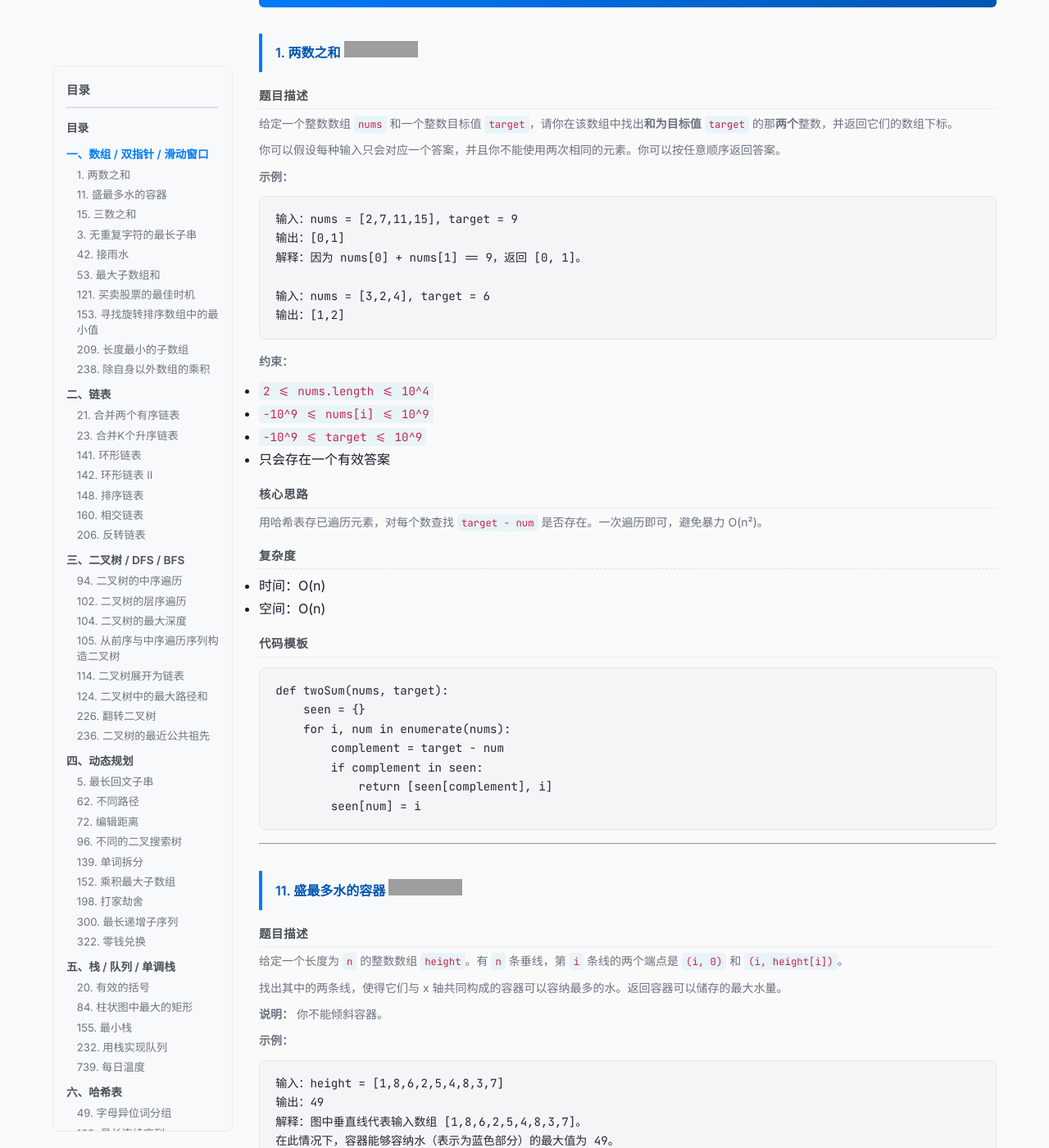
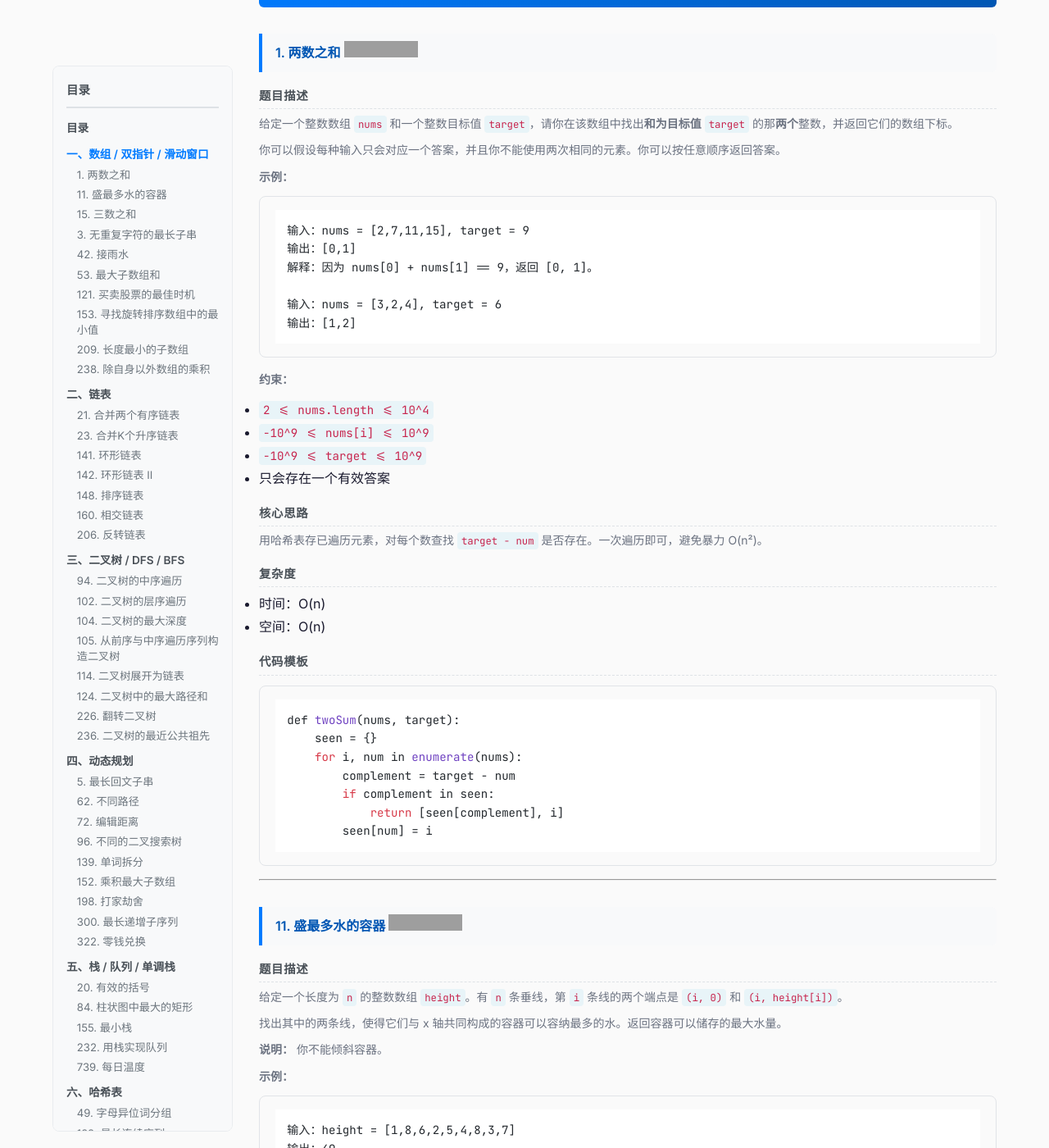
Before and after one commit to chengenbao/chengenbao.github.io, a Jekyll site: the page built from notes/leetcode-top100.md, in a window 1280 px wide and 1400 px high, scrolled down 809 px. Shown: the whole window at 82% size. Built offline with Jekyll 4.4.1, drawn with Linux system fonts in a browser that asks for light colours; nearby versions of some CDN libraries; some of the changed text lies outside the part shown; grey boxes are pictures that could not be loaded.

Commit message:
fix: add highlight.js for code syntax highlighting in note layout

```diff
--- a/_layouts/note.html
+++ b/_layouts/note.html
@@ -16,7 +16,11 @@
       </div>
     </main>
     {% include footer.html %}
-    <style>
+    <link rel="stylesheet" href="https://cdnjs.cloudflare.com/ajax/libs/highlight.js/11.9.0/styles/github.min.css">
+    <script src="https://cdnjs.cloudflare.com/ajax/libs/highlight.js/11.9.0/highlight.min.js"></script>
+    <script src="https://cdnjs.cloudflare.com/ajax/libs/highlight.js/11.9.0/languages/python.min.js"></script>
+    <script>hljs.highlightAll();</script>
+        <style>
       /* ===== Note Layout ===== */
       .note-layout {
         display: flex;
@@ -101,12 +105,10 @@
       .note-body h3 .hard  { background:#dc3545; color:#fff; font-size:0.72rem; padding:2px 7px; border-radius:12px; margin-left:6px; font-weight:600; vertical-align:middle; }
       /* ===== Code Blocks ===== */
       .note-body pre {
-        background: #f4f5f7;
-        color: #24292e;
         border-radius: 8px;
-        padding: 1rem 1.2rem;
+        padding: 1rem 1.2rem !important;
         overflow-x: auto;
-        font-size: 0.88rem;
+        font-size: 0.88rem !important;
         line-height: 1.6;
         margin: 0.75rem 0 1rem;
         border: 1px solid #e1e4e8;
```
